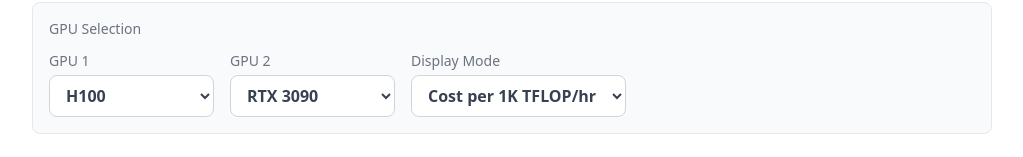
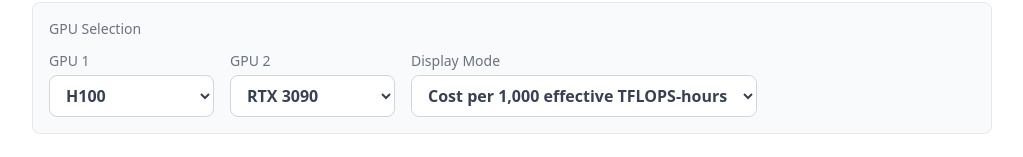
Before and after one commit to GeniusVentures/gnus-ai-pricing, a website: page index.html in a window 1280 px wide. Shown: the part 278-435 px from the top of the page, without its empty margins (128-1151 px from the left). Drawn offline with nearby package versions, Linux system fonts and the light colour scheme.

Commit message:
docs(pricing): label inverse cost in effective TFLOPS-hour units

```diff
--- a/index.html
+++ b/index.html
@@ -194,7 +194,7 @@
                 <label for="mode-select" class="block text-sm text-gray-500 mb-1">Display Mode</label>
                 <select id="mode-select" class="border border-gray-300 rounded-lg bg-white px-3 py-2 text-gray-700 font-semibold">
                     <option value="tflops">TFLOPS per $1/hr</option>
-                    <option value="cost">Cost per 1K TFLOP/hr</option>
+                    <option value="cost">Cost per 1,000 effective TFLOPS-hours</option>
                 </select>
             </div>
         </div>
```
